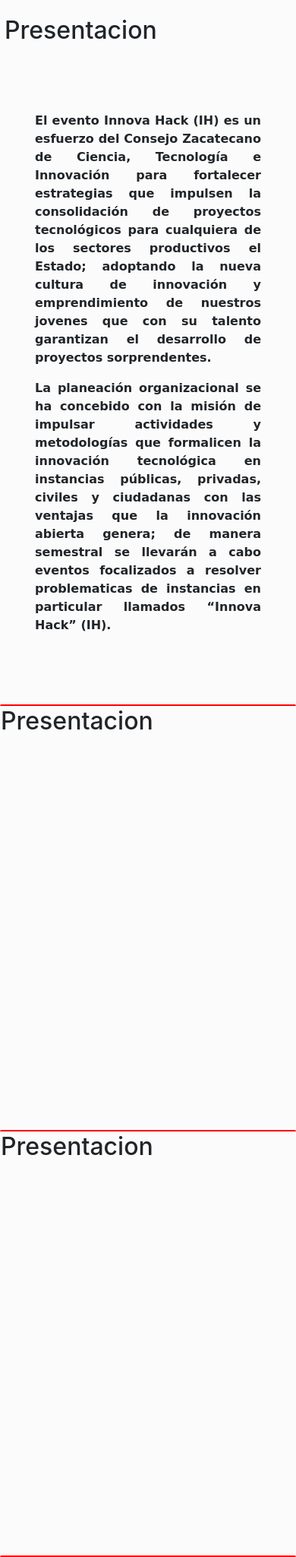
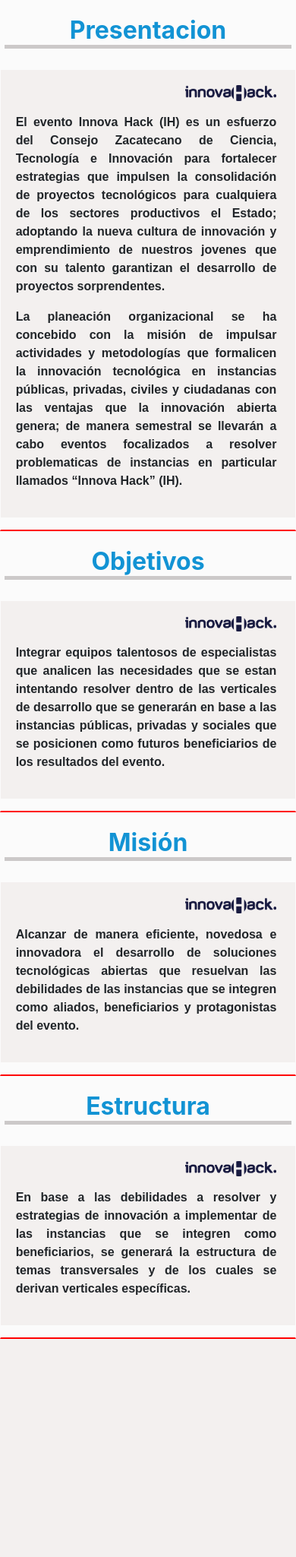
Before and after one commit to Jovanny10/ProyectoInnovaHack, a PHP site: page /InnovaWeeKend.html in a window 390 px wide. Shown: the part 117-2166 px from the top of the page at 76% size. After the commit the page ends 1879 px from the top, so only its background shows below. Run offline with PHP 8.4, Linux system fonts and the light colour scheme.

Commit message:
Iniciando con el modulo Innovaweekend

```diff
--- a/InnovaWeeKend.html
+++ b/InnovaWeeKend.html
@@ -43,11 +43,14 @@
        <div class="contenedor">
          <div class="form-group">
           <div class="row">
-            <div class="col-lg-4 col-xs-12 titulo">
+            <div class="col-lg-4 col-xs-4 titulo">
               <h2>Presentacion</h2>
             </div>
             <div class="col-lg-8 col-xs-12 contenido">
-
+              <div class="form-group imagen">
+                <img src="imagenes/InnovaHackblanco.png" width="35%;" class="float-right contenidoimagen">
+              </div>
+              <div class="form-group">
                  <p>El evento Innova Hack (IH) es un esfuerzo del Consejo Zacatecano de Ciencia, Tecnología e Innovación para fortalecer estrategias que impulsen la consolidación de proyectos tecnológicos para cualquiera de los sectores productivos el Estado; adoptando la nueva cultura de innovación y emprendimiento de nuestros jovenes que con su talento garantizan el desarrollo de proyectos sorprendentes.
               </p>
 
@@ -56,24 +59,83 @@
 
               </p>
               </div>
+
             </div>
-
+          </div>
            <div class="col-lg-"></div>
          </div>
        </div>
+
+
        <div class="contenedor">
          <div class="form-group">
-           <h2>Presentacion</h2>
+          <div class="row">
+            <div class="col-lg-4 col-xs-12 titulo">
+              <h2>Objetivos</h2>
+            </div>
+            <div class="col-lg-8 col-xs-12 contenido">
+              <div class="form-group imagen">
+                <img src="imagenes/InnovaHackblanco.png" width="35%;" class="float-right contenidoimagen">
+              </div>
+              <div class="form-group">
+                 <p> Integrar equipos talentosos de especialistas que analicen las necesidades que se estan intentando resolver dentro de las verticales de desarrollo que se generarán en base a las instancias públicas, privadas y sociales que se posicionen como futuros beneficiarios de los resultados del evento.
+
+              </p>
+
+              </div>
+
+            </div>
+          </div>
            <div class="col-lg-"></div>
          </div>
        </div>
 
       <div class="contenedor">
          <div class="form-group">
-           <h2>Presentacion</h2>
+          <div class="row">
+            <div class="col-lg-4 col-xs-12 titulo">
+              <h2>Misión</h2>
+            </div>
+            <div class="col-lg-8 col-xs-12 contenido">
+              <div class="form-group imagen">
+                <img src="imagenes/InnovaHackblanco.png" width="35%;" class="float-right contenidoimagen">
+              </div>
+              <div class="form-group">
+                 <p>Alcanzar de manera eficiente, novedosa e innovadora el desarrollo de soluciones tecnológicas abiertas que resuelvan las debilidades de las instancias que se integren como aliados, beneficiarios y protagonistas del evento.
+
+              </p>
+              </div>
+
+            </div>
+          </div>
            <div class="col-lg-"></div>
          </div>
        </div>
+
+
+       <div class="contenedor">
+         <div class="form-group">
+          <div class="row">
+            <div class="col-lg-4 col-xs-12 titulo">
+              <h2>Estructura</h2>
+            </div>
+            <div class="col-lg-8 col-xs-12 contenido">
+              <div class="form-group imagen">
+                <img src="imagenes/InnovaHackblanco.png" width="35%;" class="float-right contenidoimagen">
+              </div>
+              <div class="form-group">
+                 <p>En base a las debilidades a resolver y estrategias de innovación a implementar de las instancias que se integren como beneficiarios, se generará la estructura de temas transversales y de los cuales se derivan verticales específicas.
+
+                 </p>
+              </div>
+
+            </div>
+          </div>
+           <div class="col-lg-"></div>
+         </div>
+       </div>
+
+
 
 
 
--- a/css/InnovaWeekend.css
+++ b/css/InnovaWeekend.css
@@ -26,28 +26,72 @@ a.nav-link:hover{
 }
 div.contenedor{
 	width: 100%;
-	min-height:  560px;
 	background-color: #FBFBFB;
 	border: 1px solid transparent;
 	border-bottom: 2px solid red;
+	text-align: center;
 
 
-
-}
-div.titulo{
 
 }
 
 div.contenido{
 
-	padding: 60px;
+	padding: 20px;
+	padding-right: 4%;
 	font-family: 'Gochi Hand', cursive;
 	font-weight: bold;
-	font-size: 100%;
+	font-size: 25px;
     text-align: justify;
+    background-color: rgba(221,212,210,.3);
+    margin-top: 10px;
+
+
 }
+
+div.contenido div.imagen{
+	float: left;
+}
+
 
 div.titulo{
 	width: 100%;
 	padding: 20px;
+	font-weight: bold;
+	animation-duration: 3s;
+  animation-name: slidein;
+  animation-iteration-count: inherit;
+
 }
+
+@keyframes slidein {
+  from {
+    margin-left: 100%;
+    width: 300%;
+  }
+
+  to {
+    margin-left: 0%;
+    width: 100%;
+  }
+}
+
+div.titulo h2{
+	border-bottom: 5px solid #ccc9c9;
+	padding-bottom: : 2px;
+	color: #1293d4;
+	font-weight: bold;
+}
+
+@media only screen and (max-width: 600px) {
+	div.titulo{
+		font-size: 50px;
+	}
+    div.contenido{
+    	width: 93%;
+    	margin:0px auto;
+    	font-size: 100%;
+    	font-family: 'Arial', cursive;
+    	padding-right: 25px;
+    }
+}
--- a/css/index.css
+++ b/css/index.css
@@ -26,8 +26,8 @@ nav.navbar a.navbar-brand{
 div.contenedor{
 	 width: 100%;
 	 position: relative;
+
 }
-
 div.contenedor #DatosImagen{
 	min-height: 400px;
 }
```
Also changed, not shown: imagenes/InnovaHackblanco.png (added). Lines whose indentation alone changed are shown as unchanged.
